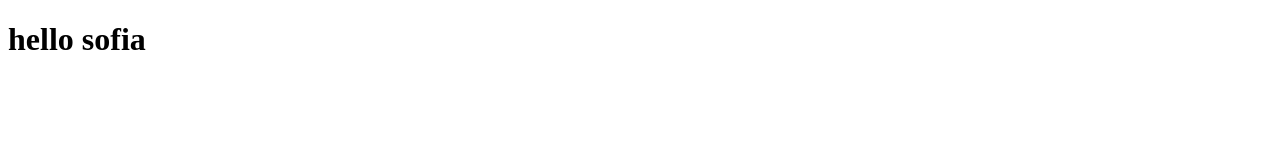
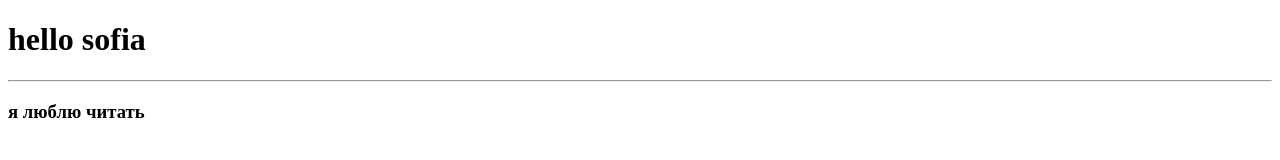
Before and after one commit to sofiqqq/sofi, a plain HTML site: page index.html in a window 1280 px wide. Drawn offline with Linux system fonts and the light colour scheme.

Commit message:
Update index.html

```diff
--- a/index.html
+++ b/index.html
@@ -7,5 +7,7 @@
 </head>
 <body>
     <h1>hello sofia</h1>
+    <hr>
+    <h3>я люблю читать</h3>
 </body>
 </html>
```
